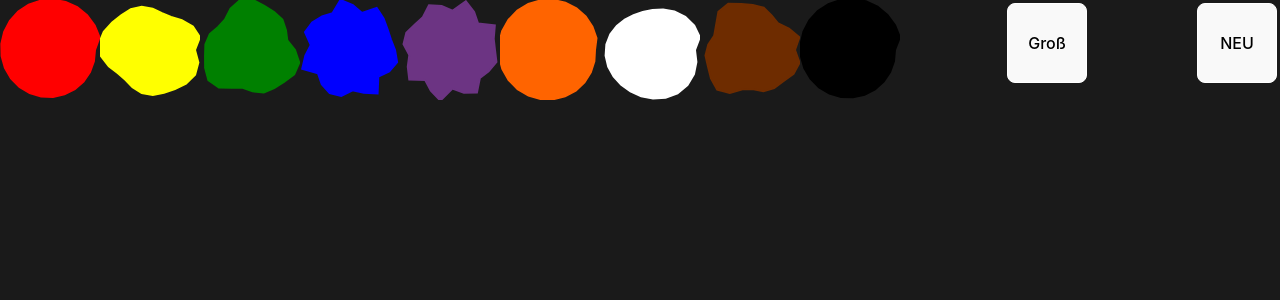
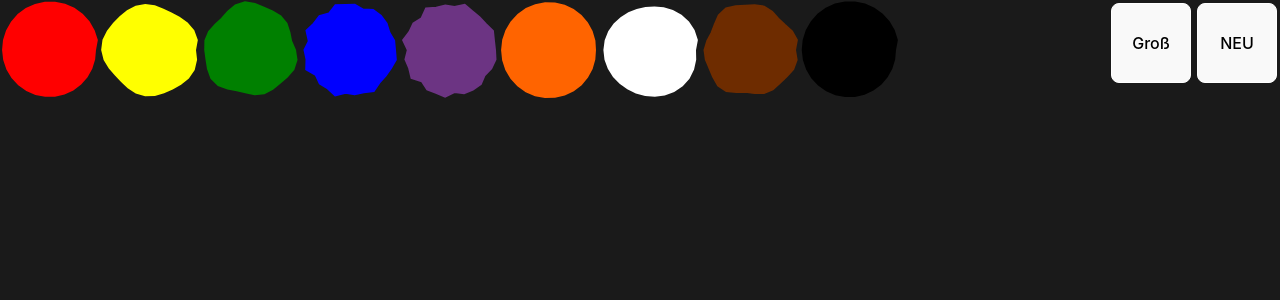
Before and after one commit to thomai-d/fingerfarben, a React (Vite) app: page / in a window 1280 px wide. Shown: the top 300 px of the page. Built offline with nearby package versions, Linux system fonts and the light colour scheme.

Commit message:
Full canvas

```diff
--- a/src/App.css
+++ b/src/App.css
@@ -2,3 +2,20 @@
     display: flex;
     flex-direction: column;
 }
+
+div.menu {
+    position: absolute;
+    left: 0;
+    top: 0;
+    right: 0;
+
+    display: flex;
+    flex-direction: row;
+    justify-content: space-between;
+
+    pointer-events: none;
+}
+
+.menu .container {
+    pointer-events: auto;
+}
--- a/src/App.tsx
+++ b/src/App.tsx
@@ -9,11 +9,17 @@ export default () => {
   const [color, setColor] = useState('white')
   return (
     <>
-      <div style={{ display: 'flex', flexDirection: 'row', justifyContent: 'space-between' }}>
-        <ColorSelection onSelectColor={setColor} />
+      <div className="menu">
 
-        <FullScreenButton />
-        <button style={{ width: '80px', height: '80px', margin: '3px', border: '1px solid white' }} onClick={() => newPage()}>NEU</button>
+
+        <div className="container">
+          <ColorSelection onSelectColor={setColor} />
+        </div>
+
+        <div className="container">
+          <FullScreenButton />
+          <button style={{ width: '80px', height: '80px', margin: '3px', border: '1px solid white' }} onClick={() => newPage()}>NEU</button>
+        </div>
       </div>
 
       <ResizableCanvas color={color} />
--- a/src/components/ColorButton.tsx
+++ b/src/components/ColorButton.tsx
@@ -17,7 +17,7 @@ export const ColorButton: React.FC<CircleProps> = ({
 }) => {
   const [random, setRandom] = useState(Math.random());
 
-  const numPoints = 25;
+  const numPoints = 30;
   const wobblyRadius = 5;
   const wobblyMulti = 8;
 
@@ -25,15 +25,14 @@ export const ColorButton: React.FC<CircleProps> = ({
 
   for (let i = 0; i < numPoints; i++) {
     const angle = (Math.PI * 2 * i) / numPoints;
-    const add = Math.sin(angle * wobblyMulti * random) * wobblyRadius;
-    const add2 = Math.sin(angle * wobblyMulti * random * 2) * wobblyRadius / 2;
+    const add = Math.sin(angle * wobblyMulti * random) * wobblyRadius / 3;
+    const add2 = Math.sin(angle * wobblyMulti * random * 2) * wobblyRadius / 3;
     const x = Math.cos(angle) * (radius - wobblyRadius + add + add2);
     const y = Math.sin(angle) * (radius - wobblyRadius + add + add2);
     points.push(`L${x} ${y}`);
   }
 
   const path = `M${points[0].slice(1)} ${points.slice(1).join(' ')} Z`;
-  console.log(path)
 
   const onClick = (e: React.MouseEvent | React.TouchEvent) => {
     setRandom(Math.random())
--- a/src/components/ColorSelection.tsx
+++ b/src/components/ColorSelection.tsx
@@ -27,12 +27,12 @@ export const ColorSelection = ({ onSelectColor }: Props) => {
   }
 
   return (
-    <div>
+    <>
       {colors.map(color => (
         <ColorButton key={color.value} fillColor={color.value} radius={50} strokeWidth={2} strokeColor={color.value}
           onSelect={() => onSelect(color)} />
       ))}
-    </div>
+    </>
   )
 
 }
--- a/src/index.css
+++ b/src/index.css
@@ -61,6 +61,7 @@ button {
   background-color: #1a1a1a;
   cursor: pointer;
   transition: border-color 0.25s;
+  user-select: none;
 }
 
 button:hover {
```
